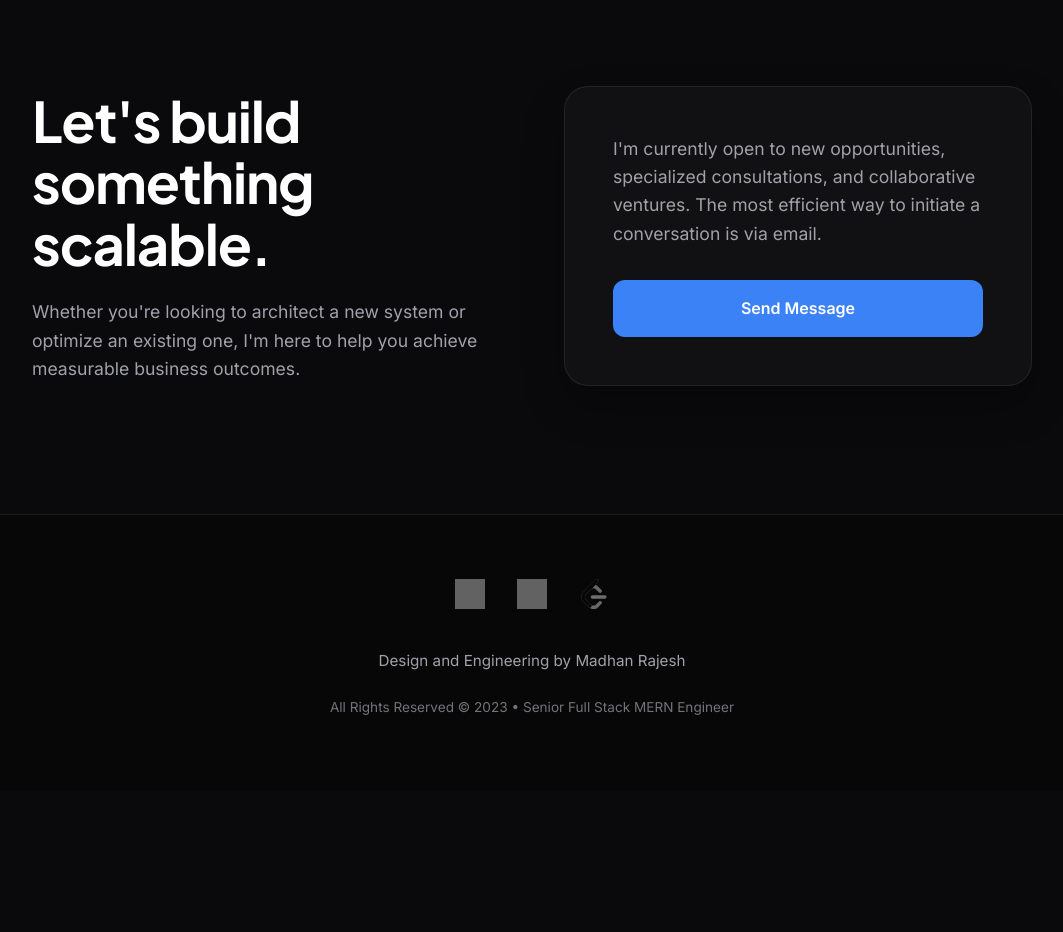
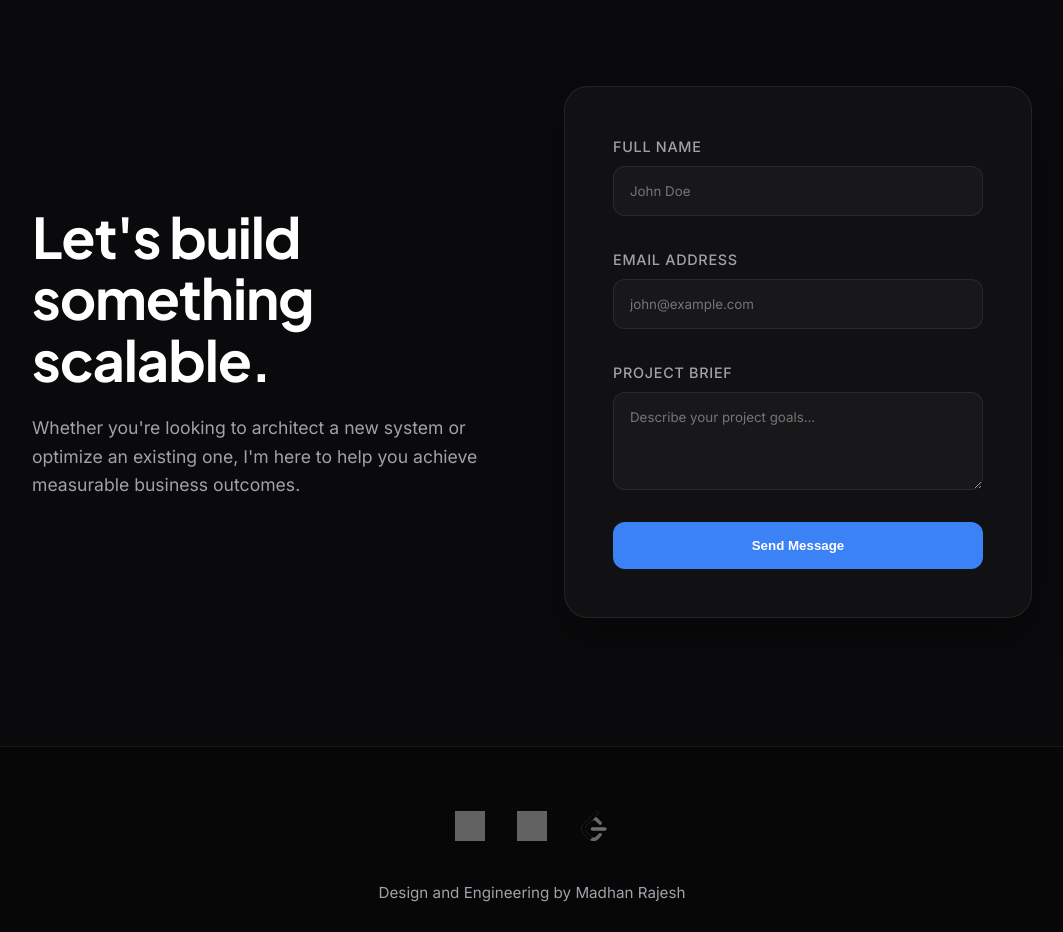
Before and after one commit to rajesh-1252/portfolio, a Next.js app: page / in a window 1280 px wide. Shown: the part 4720-5652 px from the top of the page, without its empty margins (108-1171 px from the left). Before the commit the page ends 5511 px from the top, so only its background shows below. Built offline with nearby package versions, Linux system fonts and the light colour scheme; grey boxes are pictures that could not be loaded.

Commit message:
feat: integrate form data with mailto submission

```diff
--- a/page/Contact.tsx
+++ b/page/Contact.tsx
@@ -1,11 +1,26 @@
-import React, { FormEvent } from "react";
+import React, { FormEvent, useState } from "react";
 import Wrappers from "../assets/css/Contact.Wrappers";
 import { motion } from "framer-motion";
 
 const Contact = () => {
+  const [formData, setFormData] = useState({
+    name: "",
+    email: "",
+    message: ""
+  });
+
+  const handleChange = (e: React.ChangeEvent<HTMLInputElement | HTMLTextAreaElement>) => {
+    setFormData({ ...formData, [e.target.name]: e.target.value });
+  };
+
   const handleSubmit = (e: FormEvent<HTMLFormElement>) => {
     e.preventDefault();
+    const { name, email, message } = formData;
+    const subject = encodeURIComponent(`Project Inquiry from ${name}`);
+    const body = encodeURIComponent(`Name: ${name}\nEmail: ${email}\n\nMessage:\n${message}`);
+    window.location.href = `mailto:madhanrajesh1252@gmail.com?subject=${subject}&body=${body}`;
   };
+
   return (
     <Wrappers>
       <div id="contact"></div>
@@ -28,15 +43,45 @@ const Contact = () => {
           viewport={{ once: true }}
           transition={{ duration: 0.6, delay: 0.2 }}
         >
-          <div className="contact-card">
-            <p style={{ marginBottom: "2rem", lineHeight: "1.6" }}>
-              I'm currently open to new opportunities, specialized consultations, and collaborative ventures.
-              The most efficient way to initiate a conversation is via email.
-            </p>
-            <a href="mailto:madhanrajesh1252@gmail.com" className="submit-btn" style={{ textDecoration: "none", display: "flex", alignItems: "center", justifyContent: "center" }}>
-              Send Message
-            </a>
-          </div>
+          <form onSubmit={handleSubmit}>
+            <div className="row">
+              <label htmlFor="name">Full Name</label>
+              <input
+                type="text"
+                name="name"
+                id="name"
+                placeholder="John Doe"
+                required
+                value={formData.name}
+                onChange={handleChange}
+              />
+            </div>
+            <div className="row">
+              <label htmlFor="email">Email Address</label>
+              <input
+                type="email"
+                name="email"
+                id="email"
+                placeholder="john@example.com"
+                required
+                value={formData.email}
+                onChange={handleChange}
+              />
+            </div>
+            <div className="row">
+              <label htmlFor="message">Project Brief</label>
+              <textarea
+                name="message"
+                id="message"
+                rows={4}
+                placeholder="Describe your project goals..."
+                required
+                value={formData.message}
+                onChange={handleChange}
+              />
+            </div>
+            <button className="submit-btn" type="submit">Send Message</button>
+          </form>
         </motion.div>
       </div>
     </Wrappers>
```
